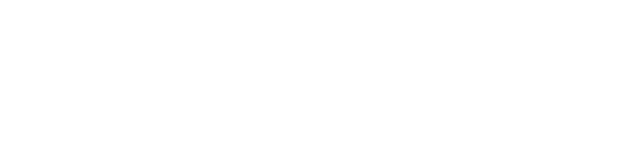
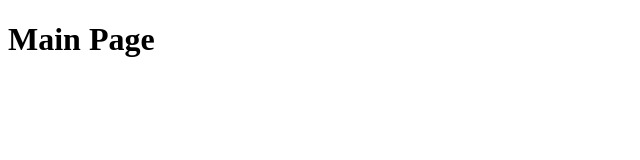
Before and after one commit to SerhiiKhomchenko/testgit, a plain HTML site: page index.html in a window 1280 px wide. Shown: the whole page, without its empty margins (0-640 px from the left). Drawn offline with Linux system fonts and the light colour scheme.

Commit message:
create a header

```diff
--- a/index.html
+++ b/index.html
@@ -7,6 +7,8 @@
     <title>TestGit</title>
 </head>
 <body>
-
+    <header>
+        <h1>Main Page</h1>
+    </header>
 </body>
 </html>
--- a/index.js
+++ b/index.js
@@ -1 +1,2 @@
 console.log('Test-Git');
+console.log('h1 is created')
```
